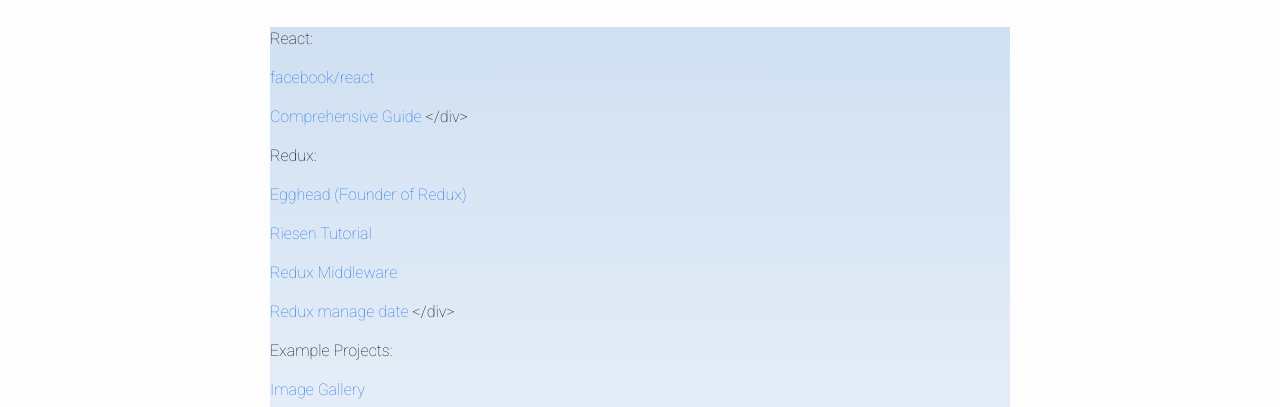
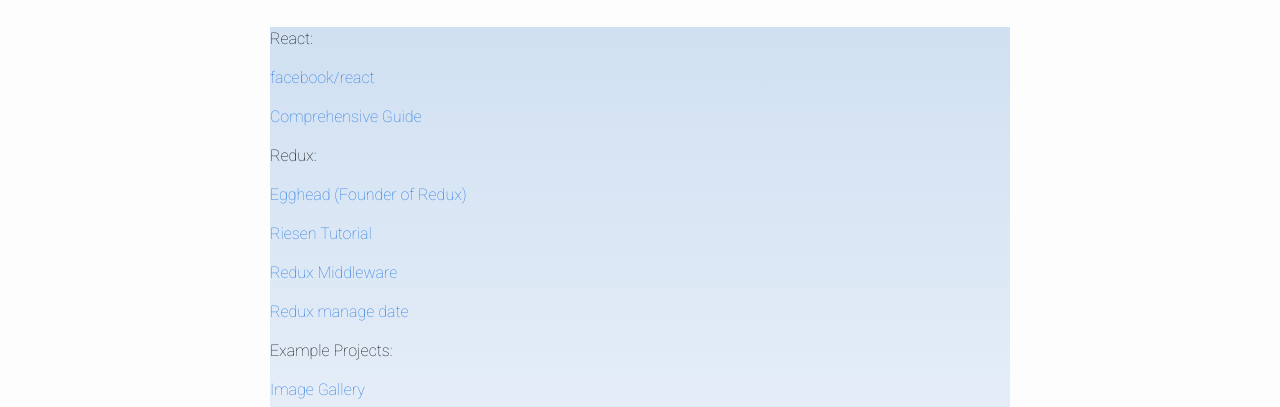
Before and after one commit to freemih/freemih.github.io, a Jekyll site: the page built from _posts/2017-02-08-React_Tutorials.markdown, in a window 1280 px wide. Shown: the part 173-580 px from the top of the page. Built offline with Jekyll 4.4.1, drawn with Linux system fonts in a browser that asks for light colours.

```diff
--- a/_posts/2017-02-08-React_Tutorials.markdown
+++ b/_posts/2017-02-08-React_Tutorials.markdown
@@ -8,19 +8,19 @@ date:   2017-02-08 11:05:36 -0500
 <div>
 <p><a href='https://facebook.github.io/react/'>facebook/react</a></p>
 
-<p><a href='https://tylermcginnis.com/reactjs-tutorial-a-comprehensive-guide-to-building-apps-with-react/'>Comprehensive Guide</a>
+<p><a href='https://tylermcginnis.com/reactjs-tutorial-a-comprehensive-guide-to-building-apps-with-react/'>Comprehensive Guide</a></p>
 
 </div>
 
 <p>Redux:</p>
 <div>
-  <p><a href='https://egghead.io/courses/getting-started-with-redux'>Egghead (Founder of Redux)</a>
+  <p><a href='https://egghead.io/courses/getting-started-with-redux'>Egghead (Founder of Redux)</a></p>
 
-  <p><a href='http://teropa.info/blog/2015/09/10/full-stack-redux-tutorial.html'>Riesen Tutorial</a>
+  <p><a href='http://teropa.info/blog/2015/09/10/full-stack-redux-tutorial.html'>Riesen Tutorial</a></p>
 
-  <p><a href='https://www.codementor.io/vkarpov/beginner-s-guide-to-redux-middleware-du107uyud'>Redux Middleware</a>
+  <p><a href='https://www.codementor.io/vkarpov/beginner-s-guide-to-redux-middleware-du107uyud'>Redux Middleware</a></p>
 
-  <p><a href='https://www.codementor.io/vijayst/react-app-with-redux-to-manage-data-flows-du10884g9'>Redux manage date</a>
+  <p><a href='https://www.codementor.io/vijayst/react-app-with-redux-to-manage-data-flows-du10884g9'>Redux manage date</a></p>
 
 </div>
 
```
